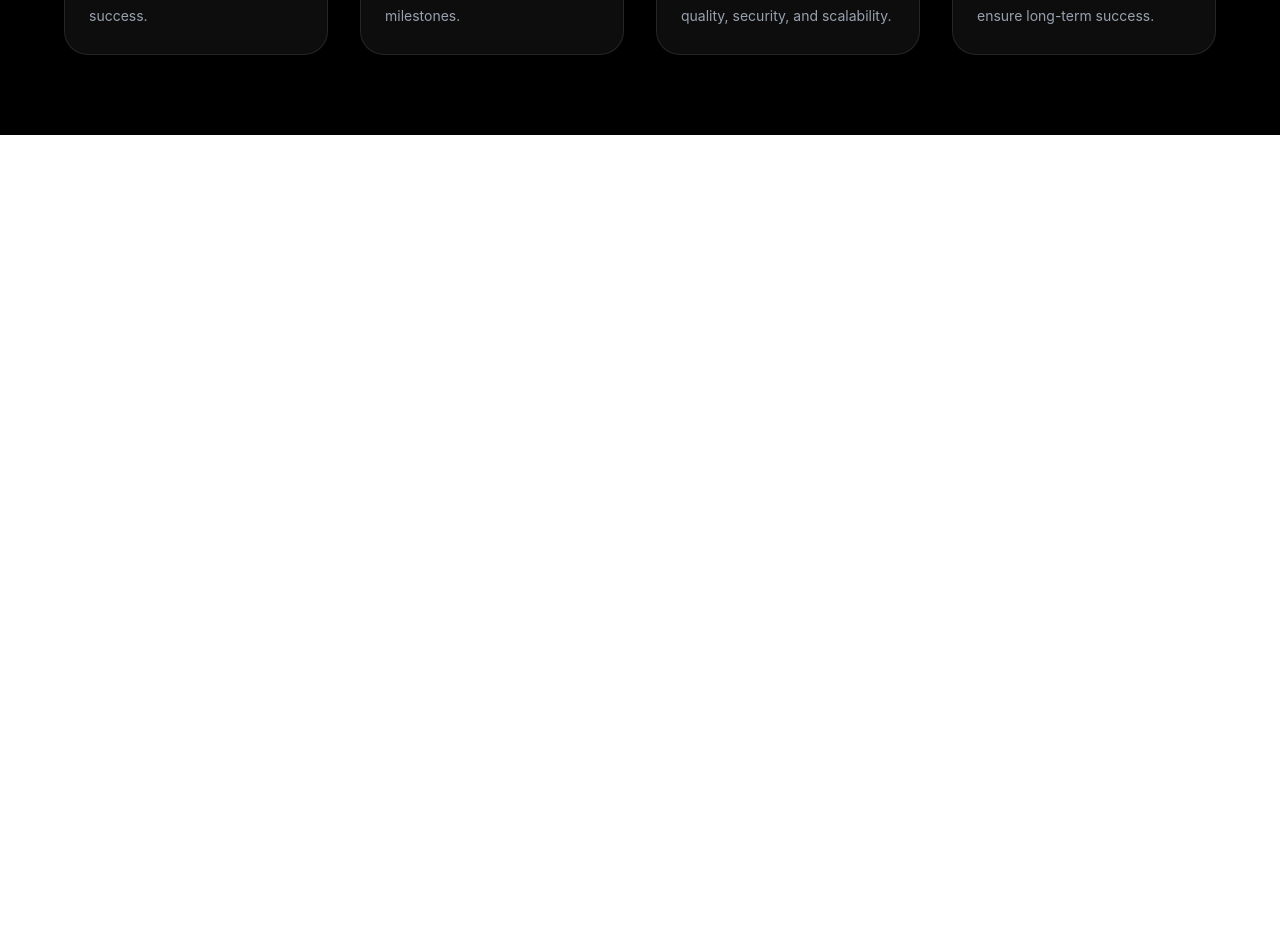
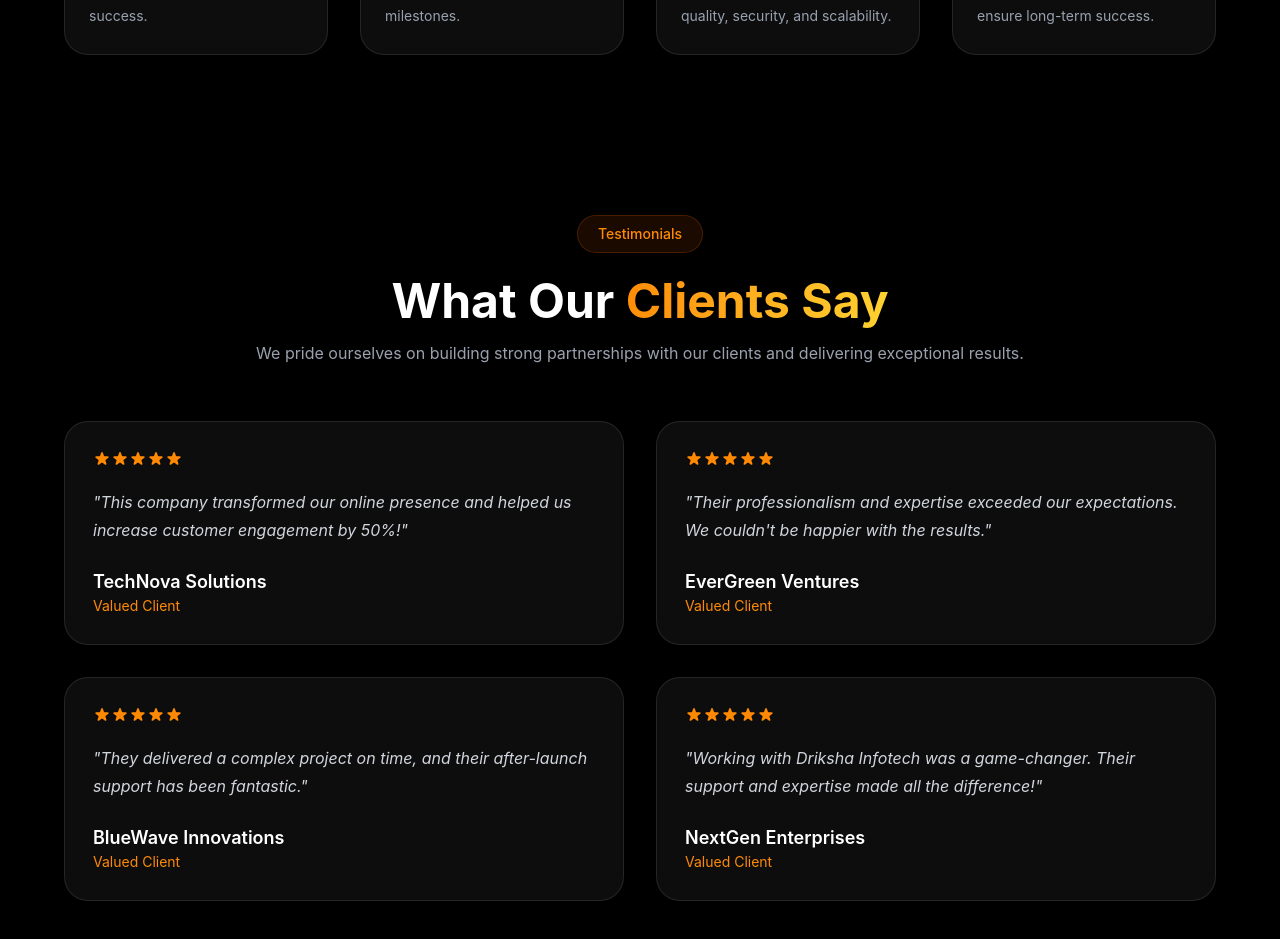
Before and after one commit to Riyakuila/DemoProject, a React (Vite) app in the folder Frontend/: page / in a window 1280 px wide. Shown: the part 5180-6119 px from the top of the page. Before the commit the page ends 5315 px from the top, so only its background shows below. Built offline with nearby package versions, Linux system fonts and the light colour scheme.

Commit message:
Testimonials section added

```diff
--- a/Frontend/src/App.jsx
+++ b/Frontend/src/App.jsx
@@ -4,6 +4,7 @@ import About from "./components/About/About";
 import Services from "./components/Services/Services";
 import OurProcess from "./components/OurProcess/OurProcess";
 import Process from "./components/Process/Process";
+import Testimonials from "./components/Testimonials/Testimonials";
 
 
 function App() {
@@ -15,6 +16,7 @@ function App() {
       <Services />
       <Process />
       <OurProcess />
+      <Testimonials />
     </div>
   );
 }
--- /dev/null
+++ b/Frontend/src/components/Testimonials/Testimonials.jsx
@@ -0,0 +1,96 @@
+import { motion } from "framer-motion";
+import { HiStar } from "react-icons/hi";
+
+const testimonials = [
+  {
+    company: "TechNova Solutions",
+    review:
+      "This company transformed our online presence and helped us increase customer engagement by 50%!",
+  },
+  {
+    company: "EverGreen Ventures",
+    review:
+      "Their professionalism and expertise exceeded our expectations. We couldn't be happier with the results.",
+  },
+  {
+    company: "BlueWave Innovations",
+    review:
+      "They delivered a complex project on time, and their after-launch support has been fantastic.",
+  },
+  {
+    company: "NextGen Enterprises",
+    review:
+      "Working with Driksha Infotech was a game-changer. Their support and expertise made all the difference!",
+  },
+];
+
+function Testimonials() {
+  return (
+    <section className="relative bg-black px-6 py-20 text-white lg:px-16">
+      <div className="mx-auto max-w-7xl">
+
+        <motion.div
+          initial={{ opacity: 0, y: 40 }}
+          whileInView={{ opacity: 1, y: 0 }}
+          transition={{ duration: 0.7 }}
+          viewport={{ once: true }}
+          className="mb-14 text-center"
+        >
+          <p className="mb-6 inline-block rounded-full border border-orange-500/20 bg-orange-500/10 px-5 py-2 text-sm font-medium text-orange-400">
+            Testimonials
+          </p>
+
+          <h2 className="mb-4 text-3xl font-bold md:text-5xl">
+            What Our
+            <span className="bg-linear-to-r from-orange-400 to-amber-300 bg-clip-text text-transparent">
+              {" "}
+              Clients Say
+            </span>
+          </h2>
+
+          <p className="mx-auto max-w-3xl text-gray-400">
+            We pride ourselves on building strong partnerships with our clients
+            and delivering exceptional results.
+          </p>
+        </motion.div>
+
+        {/* Testimonial Cards */}
+        <div className="grid gap-8 md:grid-cols-2">
+          {testimonials.map((item, index) => (
+            <motion.div
+              key={index}
+              initial={{ opacity: 0, y: 60 }}
+              whileInView={{ opacity: 1, y: 0 }}
+              transition={{ duration: 0.5, delay: index * 0.15 }}
+              viewport={{ once: true }}
+              className="group relative overflow-hidden rounded-3xl border border-white/10 bg-white/5 p-7 backdrop-blur-xl transition duration-300 hover:-translate-y-2 hover:border-orange-500/30"
+            >
+              <div className="absolute inset-0 bg-linear-to-br from-orange-500/10 to-transparent opacity-0 transition duration-300 group-hover:opacity-100" />
+
+              <div className="mb-5 flex text-orange-400">
+                {[...Array(5)].map((_, i) => (
+                  <HiStar key={i} className="text-lg" />
+                ))}
+              </div>
+
+              <p className="mb-6 leading-7 text-gray-300 italic">
+                "{item.review}"
+              </p>
+
+              <div>
+                <h3 className="text-lg font-semibold text-white">
+                  {item.company}
+                </h3>
+                <p className="text-sm text-orange-400">
+                  Valued Client
+                </p>
+              </div>
+            </motion.div>
+          ))}
+        </div>
+      </div>
+    </section>
+  );
+}
+
+export default Testimonials;
```
